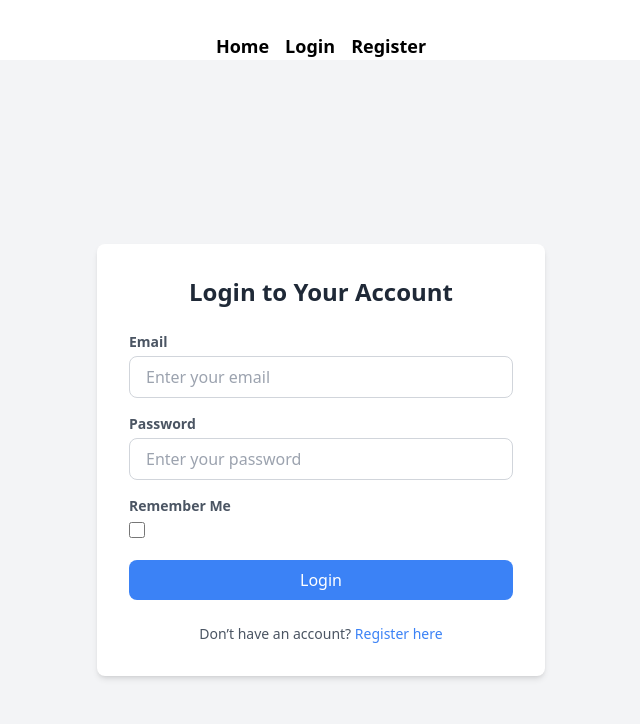
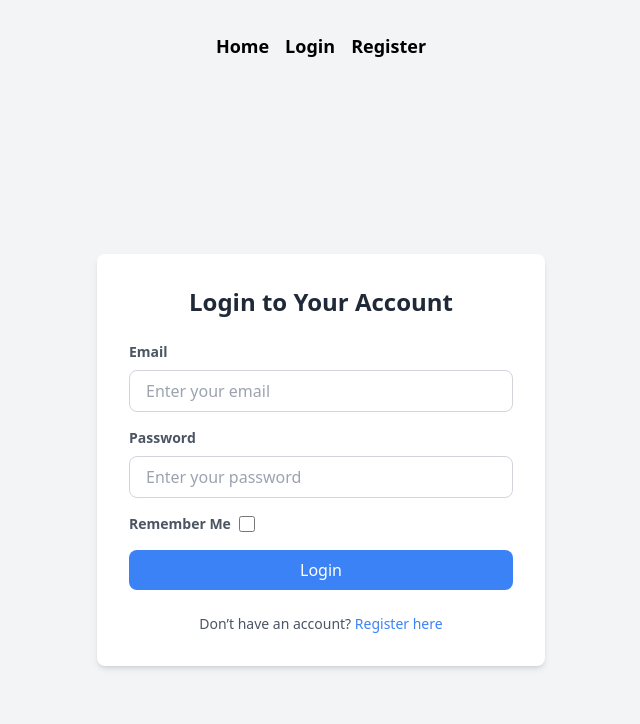
Before and after one commit to Safeya-Yasien/react-auth, a React (Vite) app: page /login in a window 1280 px wide. Shown: the top 724 px of the page, without its empty margins (319-959 px from the left). Built offline with nearby package versions, Linux system fonts and the light colour scheme.

Commit message:
update styles

```diff
--- a/src/components/Form/Input.tsx
+++ b/src/components/Form/Input.tsx
@@ -21,11 +21,14 @@ const Input = <TFieldValue extends FieldValues>({
   error,
 }: TInputProps<TFieldValue>) => {
   return (
-    <div>
-      <label
-        htmlFor={id}
-        className="block mb-1 text-sm font-semibold text-gray-600"
-      >
+    <div
+      className={` ${
+        type === "checkbox"
+          ? "flex flex-row items-center gap-2"
+          : "flex flex-col gap-2"
+      }`}
+    >
+      <label htmlFor={id} className="block text-sm font-semibold text-gray-600">
         {label}
       </label>
       <input
--- a/src/layout/MainLayout.tsx
+++ b/src/layout/MainLayout.tsx
@@ -2,7 +2,7 @@ import { Link, Outlet } from "react-router-dom";
 
 const MainLayout = () => {
   return (
-    <div className="p-8 ">
+    <div className="pt-8 min-h-screen bg-gray-100">
       <header className="">
         <ul className="flex items-center gap-4 justify-center ">
           <li>
--- a/src/pages/Login.tsx
+++ b/src/pages/Login.tsx
@@ -17,7 +17,7 @@ const Login = () => {
   const onSubmit: SubmitHandler<TLoginFormInputs> = (data) => console.log(data);
 
   return (
-    <div className="flex items-center justify-center min-h-screen bg-gray-100">
+    <div className="flex items-center justify-center min-h-screen ">
       <div className="w-full max-w-md p-8 space-y-6 bg-white rounded-lg shadow-md">
         <h2 className="text-2xl font-bold text-center text-gray-800">
           Login to Your Account
```
